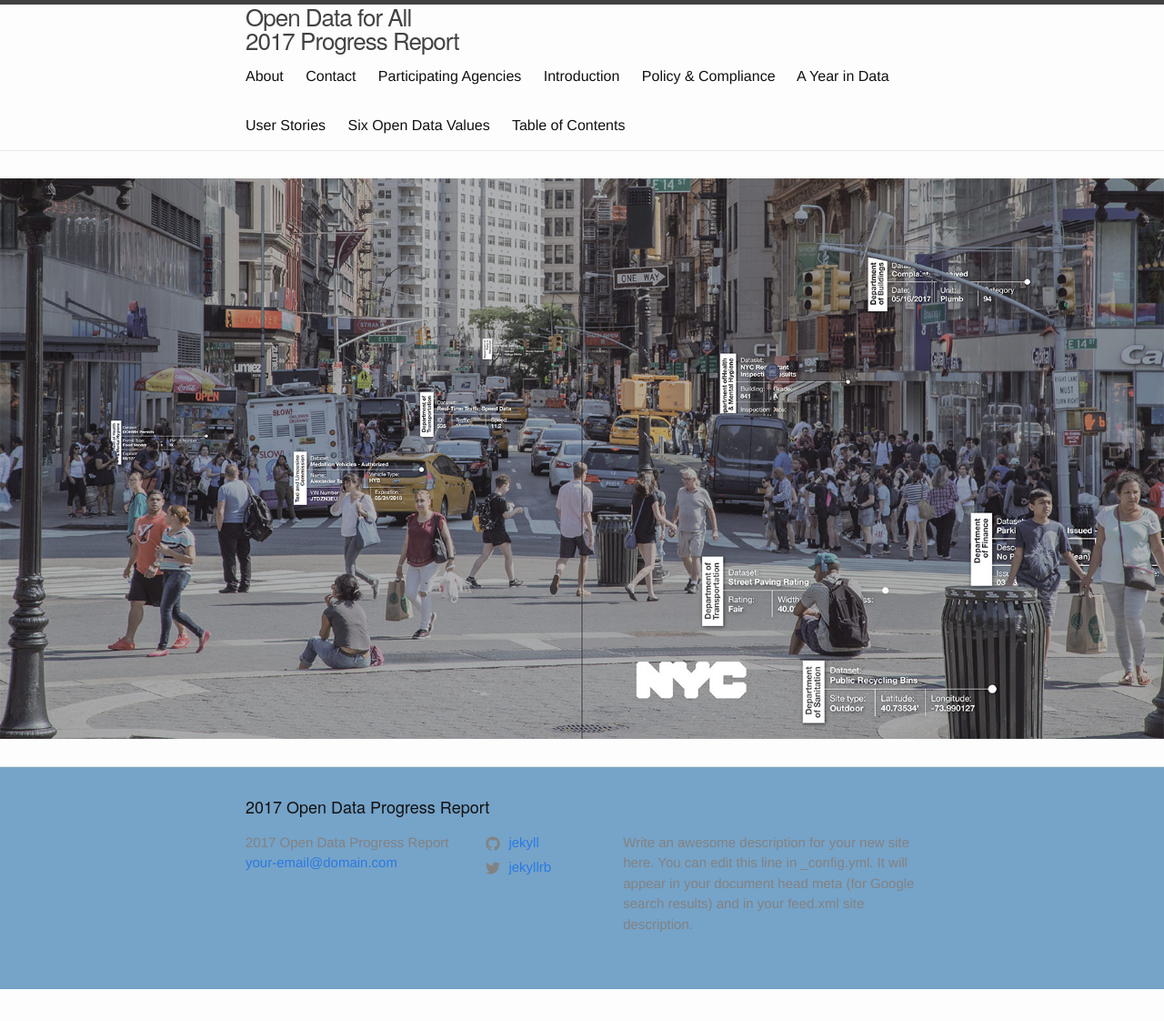
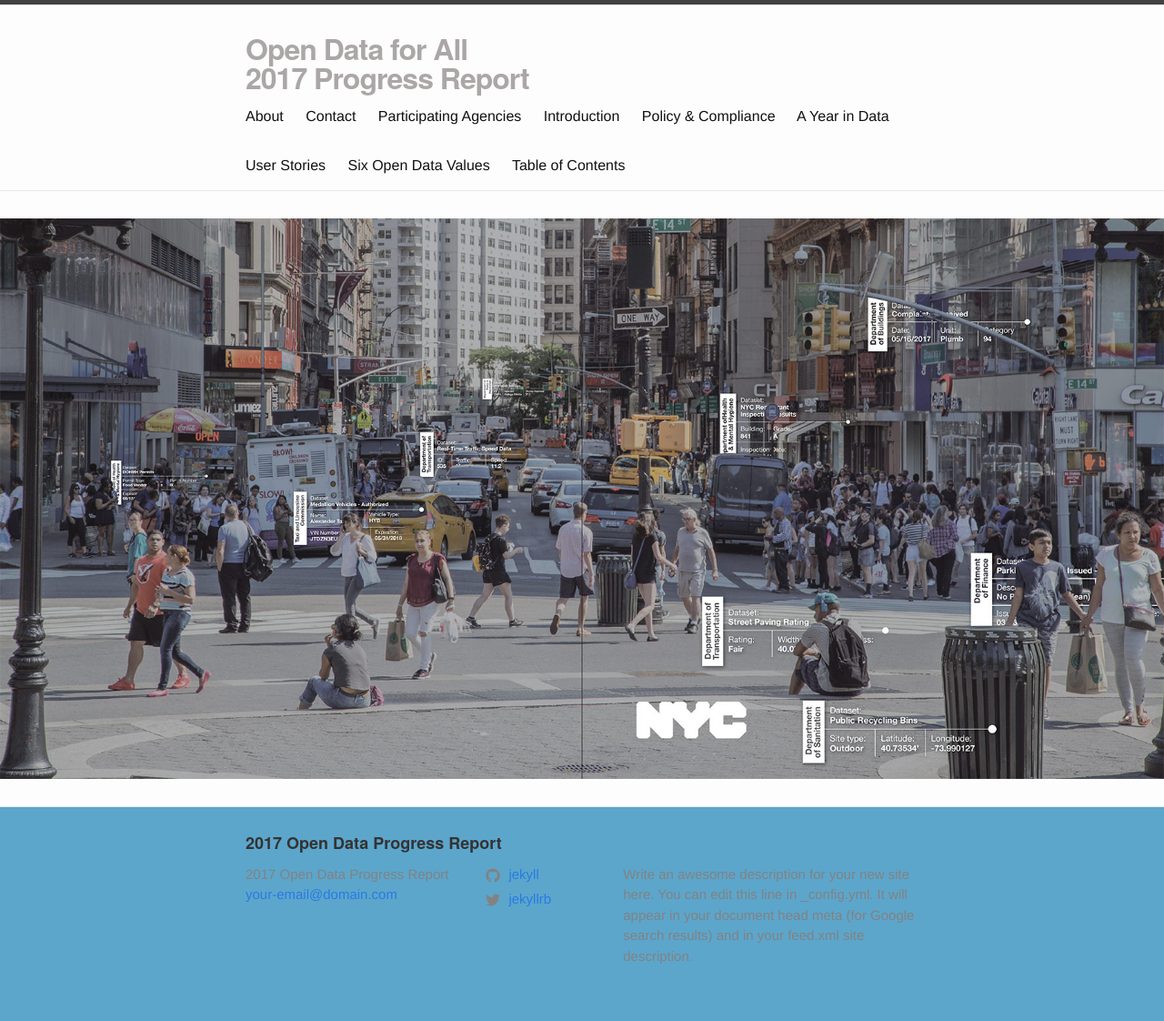
Before and after one commit to MODA-NYC/2017-Open-Data-Report, a Jekyll site: the page built from index.md, in a window 1280 px wide. Shown: the whole page at 91% size. Built offline with Jekyll 4.4.1, drawn with Linux system fonts in a browser that asks for light colours; before the commit the page ends 1087 px from its top, so only the background shows below that.

Commit message:
Styled logo text

```diff
--- a/_includes/header.html
+++ b/_includes/header.html
@@ -3,7 +3,7 @@
   <div class="wrapper">
     {% assign default_paths = site.pages | map: "path" %}
     {% assign page_paths = site.header_pages | default: default_paths %}
-    <a class="site-title" href="{{ "/" | relative_url }}">Open Data for All<br /><span class="grey">2017 Progress Report</a></a>
+    <a class="site-title" href="{{ "/" | relative_url }}">Open Data for All<br /><span class="grey">2017 Progress Report</span></a></a>
 
     {% if page_paths %}
       <nav class="site-nav">
--- a/_layouts/home.html
+++ b/_layouts/home.html
@@ -9,7 +9,7 @@
 
     <main class="page-content" aria-label="Content">
 
-      <img src="{{ site.baseurl }}/assets/img/cover-image.jpg" alt="Photo of busy street with datasets visible." />
+      <a href="{{ site.baseurl }}/report/introduction/"><img src="{{ site.baseurl }}/assets/img/cover-image.jpg" alt="Photo of busy street with datasets visible." /></a>
 
       <div class="wrapper">
 
--- a/assets/main.scss
+++ b/assets/main.scss
@@ -7,21 +7,52 @@
 // 0. Variables
 
 $sans-serif: "HelveticaNeue", "Helvetica Neue", "Helvetica Neue", Helvetica, Arial, sans-serif;
+$blue: #5CA6CC;
+$yellow: #FFC50F;
+$red: #DD5857;
+$grey: #AAA7A6;
+$darkGrey: #343333;
 
-// 1. Site-wide Typography
+// 1. Typography
 
 h1,
 h2,
 h3,
 h4 {
+  color: $darkGrey;
   font-family: $sans-serif;
+  font-weight: 700;
+  line-height: 1;
+}
+
+h1 {
+  font-size: 3rem;
+}
+
+h2 {
+  font-size: 2rem;
+}
+
+// 2. Modifiers
+
+.grey {
+  color: $grey;
+}
+
+// 3. Element  Styles
+
+.site-header {
+  padding-top: 2rem;
 }
 
 .site-title {
+  color: $grey;
   font-family: $sans-serif;
+  font-size: 2rem;
+  font-weight: 700;
   line-height: 1;
 }
 
 .site-footer {
-  background: #76A3C8;
+  background: $blue;
 }
```
